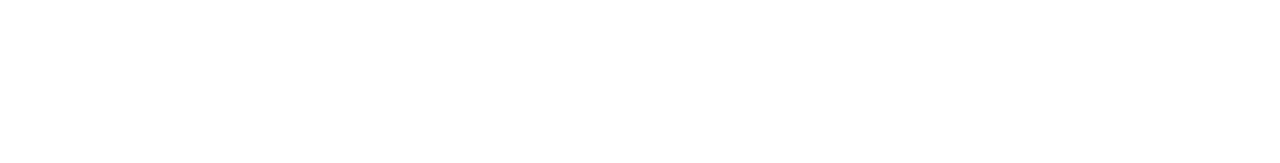
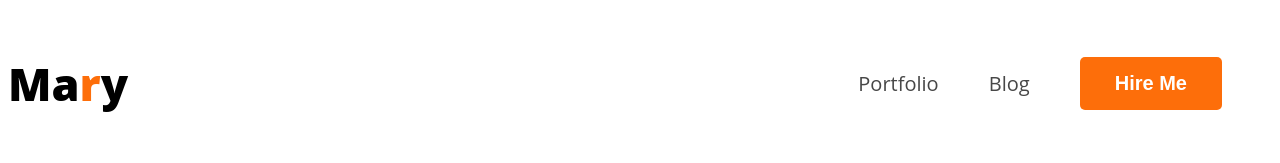
Before and after one commit to humairaneha/demo-portfolio, a plain HTML site: page index.html in a window 1280 px wide. Drawn offline with Linux system fonts and the light colour scheme.

Commit message:
navbar added

```diff
--- a/index.html
+++ b/index.html
@@ -3,9 +3,36 @@
 <head>
     <meta charset="UTF-8">
     <meta name="viewport" content="width=device-width, initial-scale=1.0">
+    <link rel="stylesheet" href="..\style\styles.css">
     <title>Developer Portfolio</title>
 </head>
 <body>
+    <header>
+      <nav>
 
+        <h3 class="nav-title">Ma<span style="color:#FD6E0A;">r</span>y</h3>
+        <ul>
+            <li class="nav-list">
+                <a href="">Portfolio</a>
+            </li>
+            <li class="nav-list"> <a href="">Blog</a></li>
+            <li class="nav-list">
+               <button  class="btn-primary">
+                    Hire Me
+                </button>
+            </li>
+        </ul>
+
+
+      </nav>
+    </header>
+
+    <main>
+
+    </main>
+
+    <footer>
+
+    </footer>
 </body>
 </html>
--- a/style/styles.css
+++ b/style/styles.css
@@ -0,0 +1,50 @@
+body{
+    font-family: "Open Sans";
+}
+.nav-title{
+
+    font-size: 45px;
+    font-style: normal;
+    font-weight: 800;
+
+}
+
+nav{
+display: flex;
+align-items: center;
+justify-content: space-between;
+
+
+
+}
+
+nav ul{
+    display: flex;
+    align-items: center;
+
+}
+
+nav ul li{
+
+ list-style: none;
+ margin-right: 50px;
+ font-size: 20px;
+ font-style: normal;
+ font-weight: 400;
+
+}
+
+nav li>a{
+    text-decoration: none;
+    color: #474747;
+}
+.btn-primary{
+    border-style: none;
+    color: white;
+    background-color: #FD6E0A;
+    font-size: 20px;
+    font-style: normal;
+    font-weight: 700;
+    border-radius: 5px;
+    padding: 15px 35px;
+}
```
